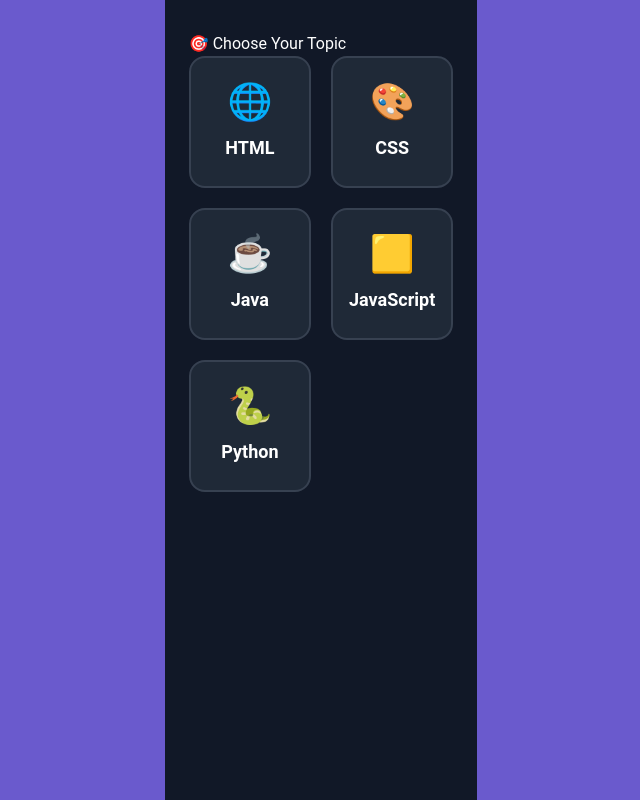
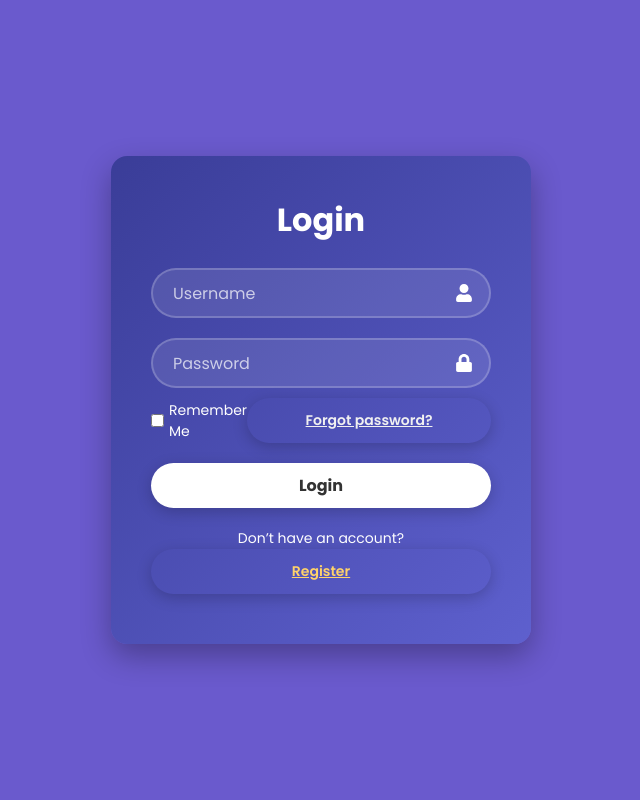
Before and after one commit to Yaseerahk/ALS, a React (Create React App) app: page / in a window 1280 px wide. Shown: the whole page, without its empty margins (319-959 px from the left). Built offline with nearby package versions, Linux system fonts and the light colour scheme.

Commit message:
firebase

```diff
--- a/package.json
+++ b/package.json
@@ -7,6 +7,7 @@
     "@testing-library/jest-dom": "^6.7.0",
     "@testing-library/react": "^16.3.0",
     "@testing-library/user-event": "^13.5.0",
+    "firebase": "^12.2.1",
     "framer-motion": "^12.23.12",
     "react": "^19.1.1",
     "react-dom": "^19.1.1",
--- a/src/App.js
+++ b/src/App.js
@@ -3,19 +3,19 @@ import React from "react";
 
 
 
-// import LoginRegister from "./LoginRegistrater/LoginRegister";
+import LoginRegister from "./LoginRegistrater/LoginRegister";
 
 
-// function App() {
-//   return (
-//     <div>
-//       <LoginRegister />
-//     </div>
-//   );
-// }
+function App() {
+  return (
+    <div>
+      <LoginRegister />
+    </div>
+  );
+}
 
 
-// export default App;
+export default App;
 
 
 
@@ -34,17 +34,17 @@ import React from "react";
 
 
 
-import QuizPage from "./Pages/quizpage";
+// import QuizPage from "./Pages/quizpage";
 
 
 
-function App() {
-  return (
-    <div>
-      <QuizPage/>
-    </div>
-  );
-}
+// function App() {
+//   return (
+//     <div>
+//       <QuizPage/>
+//     </div>
+//   );
+// }
 
 
-export default App;
+// export default App;
```
Also changed, not shown: src/firebase.js (added), 1 other file (tests, documents, lock files or other folders).
